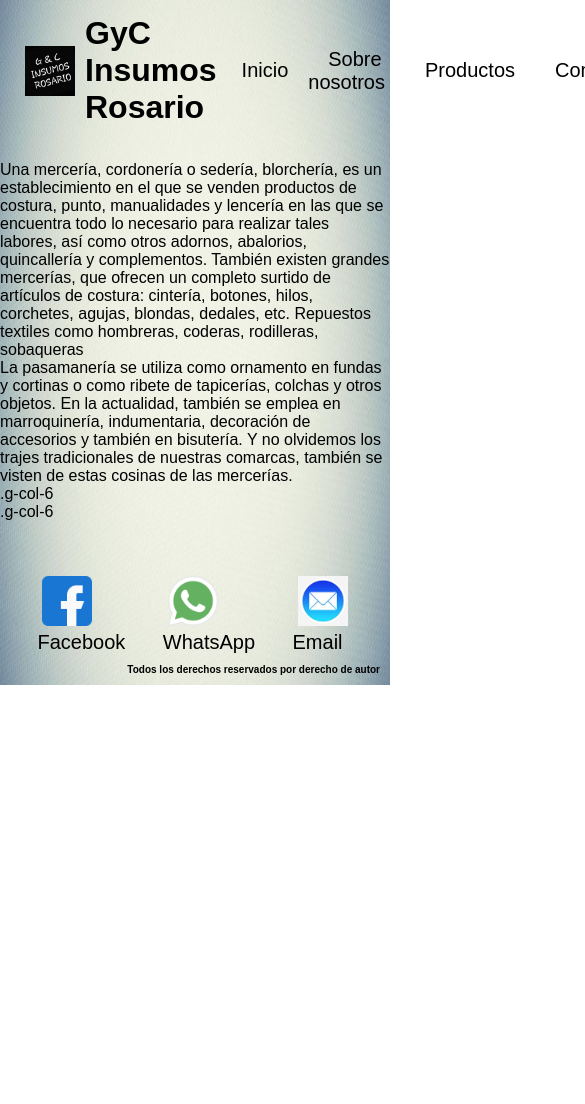
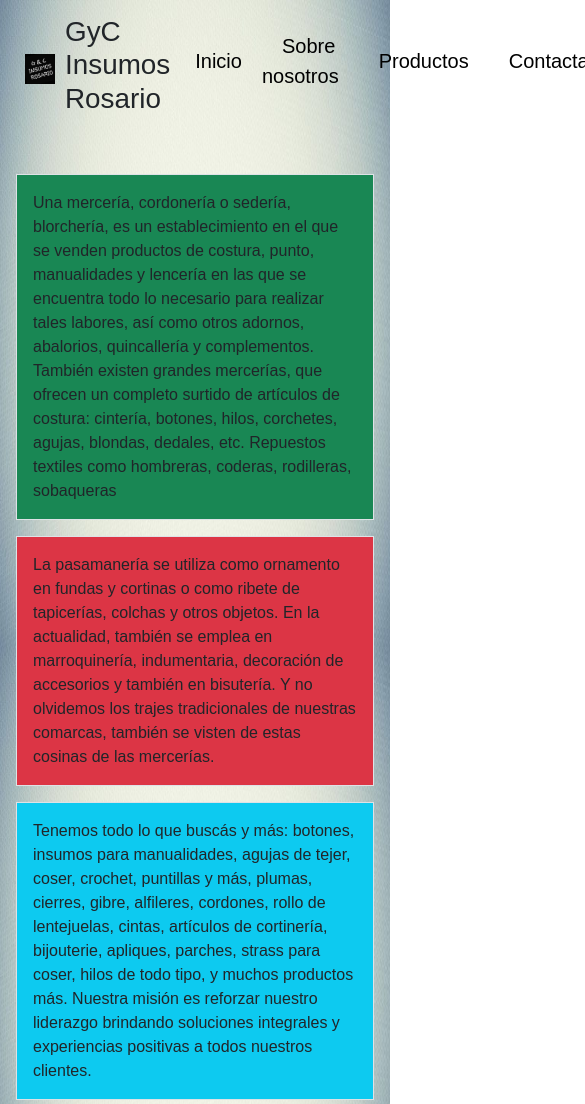
Before and after one commit to divoragu/segunda-pre-entrega-coder, a plain HTML site: page pages/aboutme.html in a window 390 px wide. Shown: the top 1104 px of the page, 585 px wide, since content can reach past the window. Before the commit the page ends 844 px from the top, so only its background shows below. Drawn offline with nearby package versions, Linux system fonts and the light colour scheme; a web font is replaced by a local one.

Commit message:
falta responsive

```diff
--- a/pages/aboutme.html
+++ b/pages/aboutme.html
@@ -8,6 +8,9 @@
     <link rel="preconnect" href="https://fonts.googleapis.com">
 <link rel="preconnect" href="https://fonts.gstatic.com" crossorigin>
 <link href="https://fonts.googleapis.com/css2?family=Radio+Canada:wght@300;400;500;600;700&display=swap" rel="stylesheet">
+<!-- boostrap -->
+<link href="https://cdn.jsdelivr.net/npm/bootstrap@5.1.3/dist/css/bootstrap.min.css" rel="stylesheet" integrity="sha384-1BmE4kWBq78iYhFldvKuhfTAU6auU8tT94WrHftjDbrCEXSU1oBoqyl2QvZ6jIW3" crossorigin="anonymous">
+
 <!-- mi css -->
     <link rel="stylesheet" href="../main.css">
     <title>Sobre nosotros</title>
@@ -30,13 +33,14 @@
             </ul>
         </nav>
     </header>
+    <div class="vstack gap-3 p-3">
+        <div class="bg-success border p-3">Una mercería, cordonería o sedería, blorchería, es un establecimiento en el que se venden productos de costura, punto, manualidades y lencería en las que se encuentra todo lo necesario para realizar tales labores, así como otros adornos, abalorios, quincallería y complementos. También existen grandes mercerías, que ofrecen un completo surtido de artículos de costura: cintería, botones, hilos, corchetes, agujas, blondas, dedales, etc. Repuestos textiles como hombreras, coderas, rodilleras, sobaqueras</div>
+        <div class="bg-danger border p-3">La pasamanería se utiliza como ornamento en fundas y cortinas o como ribete de tapicerías, colchas y otros objetos. En la actualidad, también se emplea en marroquinería, indumentaria, decoración de accesorios y también en bisutería. Y no olvidemos los trajes tradicionales de nuestras comarcas, también se visten de estas cosinas de las mercerías.</div>
+        <div class="bg-info border p-3">Tenemos todo lo que buscás y más: botones, insumos para manualidades, agujas de tejer, coser, crochet, puntillas y más, plumas, cierres, gibre, alfileres, cordones, rollo de lentejuelas, cintas, artículos de cortinería, bijouterie, apliques, parches, strass para coser, hilos de todo tipo, y muchos productos más.
+        Nuestra misión es reforzar nuestro liderazgo brindando soluciones integrales y experiencias positivas a todos nuestros clientes.</div>
+    </div>
 
-        <div class="grid">
-            <div class="g-col-6">Una mercería, cordonería o sedería, blorchería, es un establecimiento en el que se venden productos de costura, punto, manualidades y lencería en las que se encuentra todo lo necesario para realizar tales labores, así como otros adornos, abalorios, quincallería y complementos. También existen grandes mercerías, que ofrecen un completo surtido de artículos de costura: cintería, botones, hilos, corchetes, agujas, blondas, dedales, etc. Repuestos textiles como hombreras, coderas, rodilleras, sobaqueras</div>
-            <div class="g-col-6">La pasamanería se utiliza como ornamento en fundas y cortinas o como ribete de tapicerías, colchas y otros objetos. En la actualidad, también se emplea en marroquinería, indumentaria, decoración de accesorios y también en bisutería. Y no olvidemos los trajes tradicionales de nuestras comarcas, también se visten de estas cosinas de las mercerías.</div>
-            <div class="g-col-6">.g-col-6</div>
-            <div class="g-col-6">.g-col-6</div>
-        </div>
+
         <footer>
             <div>
                 <nav>
@@ -50,5 +54,7 @@
             </div>
         </footer>
     </div>
+        <!-- JS de boostrap -->
+        <script src="https://cdn.jsdelivr.net/npm/bootstrap@5.1.3/dist/js/bootstrap.bundle.min.js" integrity="sha384-ka7Sk0Gln4gmtz2MlQnikT1wXgYsOg+OMhuP+IlRH9sENBO0LRn5q+8nbTov4+1p" crossorigin="anonymous"></script>
 </body>
 </html>
```
Also changed, not shown: index.html (+6 -3 lines).
